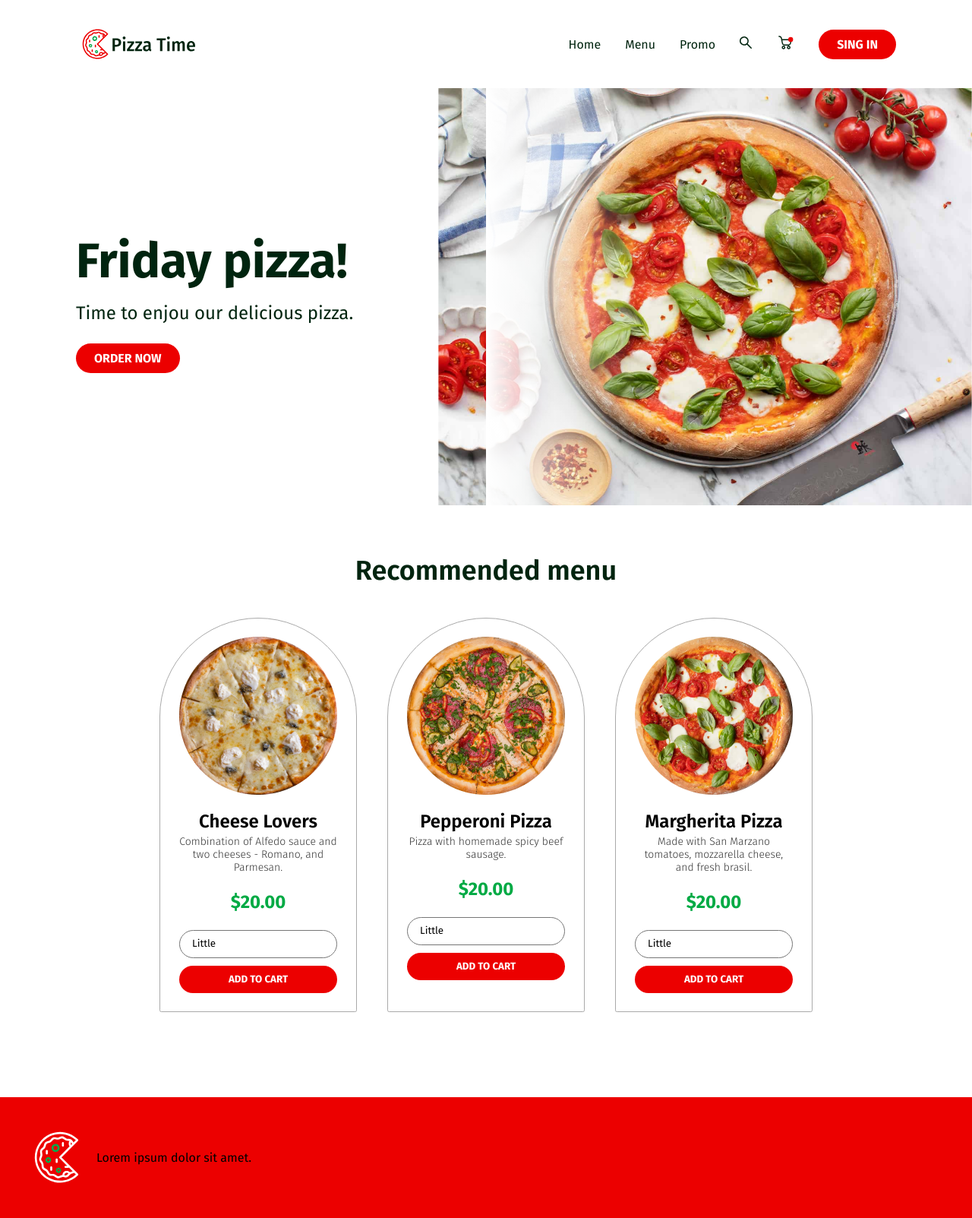
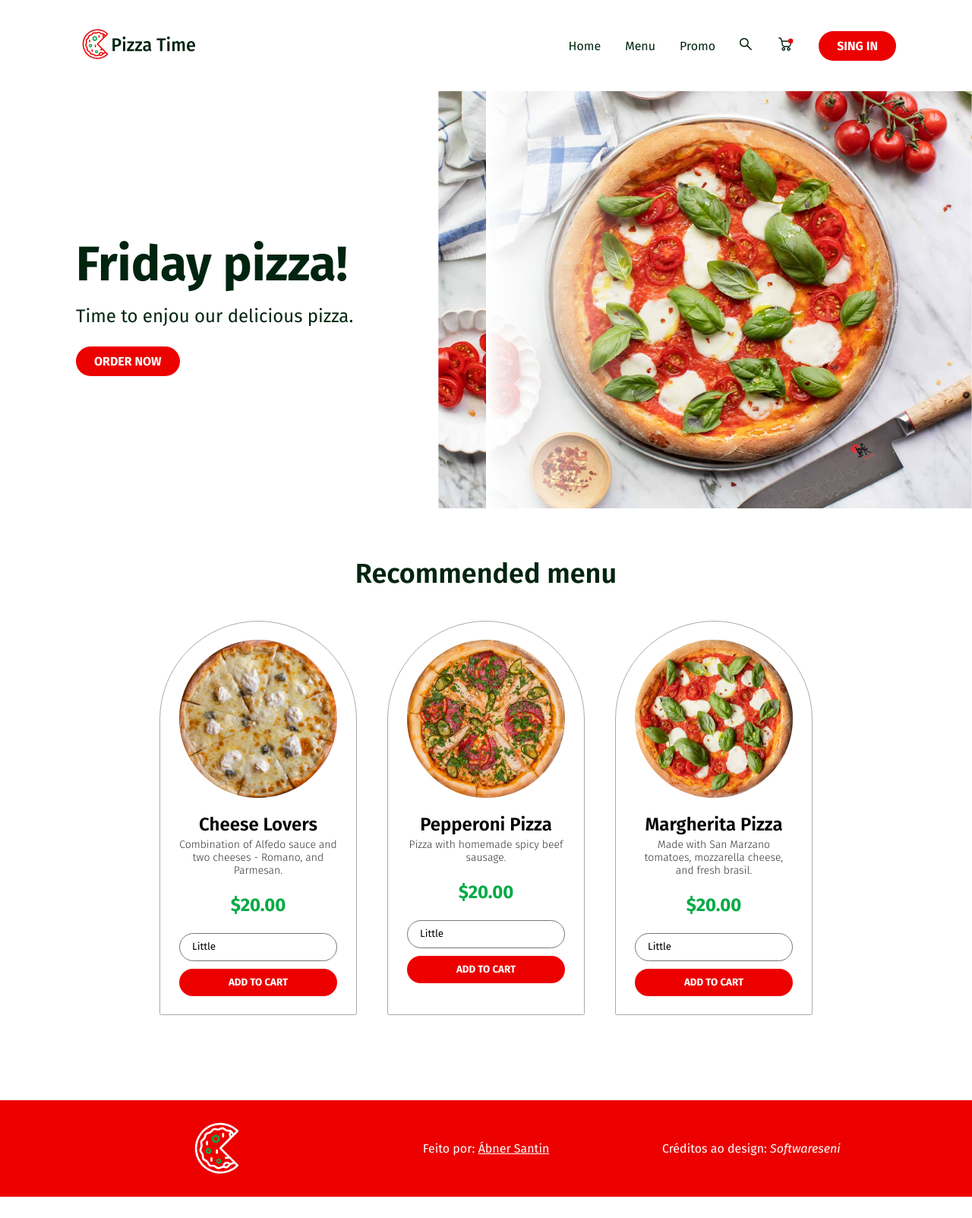
Before and after one commit to http-AbnerSantin/Pizzaria-Page, a plain HTML site: page index.html in a window 1280 px wide. Shown: the whole page at 76% size. After the commit the page ends 1575 px from the top, so only its background shows below. Drawn offline with Linux system fonts and the light colour scheme.

Commit message:
terminado o html e o css

```diff
--- a/css/footer.css
+++ b/css/footer.css
@@ -1,7 +1,15 @@
 .footer {
-  display: flex;
+  display: grid;
+  grid-template-columns: 1fr 1fr 1fr;
   background: #ec0000;
   align-items: center;
   margin-top: 7rem;
-  padding: 2rem;
+  padding: 1rem 7.25rem;
+  justify-content: center;
+  justify-items: center;
+  color: white;
 }
+.footer a {
+  color: #fff;
+  text-decoration: underline;
+}
--- a/css/menu.css
+++ b/css/menu.css
@@ -11,13 +11,25 @@
 }
 .menu-components li a {
   color: #00240f;
+  padding: 0.625rem 0;
+}
+.menu-components li a:hover {
+  color: #001200;
+  border-bottom: 1px solid #001200;
+}
+.menu-components li:nth-child(4) a:hover,
+.menu-components li:nth-child(5) a:hover {
+  border-bottom: none;
 }
 .menu-components li:last-child a {
   color: white;
-}
-.menu-components li:last-child {
+  padding: 0.625rem 1.5rem;
   background: #ec0000;
-  padding: 0.625rem 1.5rem;
   border-radius: 1.5rem;
   font-weight: bold;
 }
+
+.menu-components li:last-child a:hover {
+  background: #a00;
+  border-bottom: none;
+}
--- a/css/pizzas.css
+++ b/css/pizzas.css
@@ -14,7 +14,7 @@
   justify-content: center;
   gap: 2.5rem;
   margin: 0 15.3125rem;
-  flex: 1;
+  align-self: baseline;
 }
 .pizza-un {
   display: flex;
--- a/index.html
+++ b/index.html
@@ -13,14 +13,18 @@
   </head>
   <body>
     <header class="menu">
-      <img src="img/Group 4281.svg" alt="logo" />
+      <a href="index.html"><img src="img/Group 4281.svg" alt="logo" /></a>
       <nav class="nav">
         <ul class="menu-components">
           <li><a class="menu-link" href="">Home</a></li>
           <li><a class="menu-link" href="">Menu</a></li>
           <li><a class="menu-link" href="">Promo</a></li>
-          <li><img src="img/Vector.svg" alt="" /></li>
-          <li><img src="img/noun_cart_1206183.svg" alt="" /></li>
+          <li>
+            <a href=""><img src="img/Vector.svg" alt="" /></a>
+          </li>
+          <li>
+            <a href=""><img src="img/noun_cart_1206183.svg" alt="" /></a>
+          </li>
           <li><a class="menu-link" href="sing">SING IN</a></li>
         </ul>
       </nav>
@@ -88,7 +92,13 @@
     <footer>
       <div class="footer">
         <img src="img/logo-footer.svg" alt="" />
-        <p>Lorem ipsum dolor sit amet.</p>
+        <p>
+          Feito por:
+          <a href="https://www.instagram.com/ab_santin__/?%3F" target="_blank"
+            >Ábner Santin</a
+          >
+        </p>
+        <p>Créditos ao design: <cite>Softwareseni</cite></p>
       </div>
     </footer>
   </body>
```
